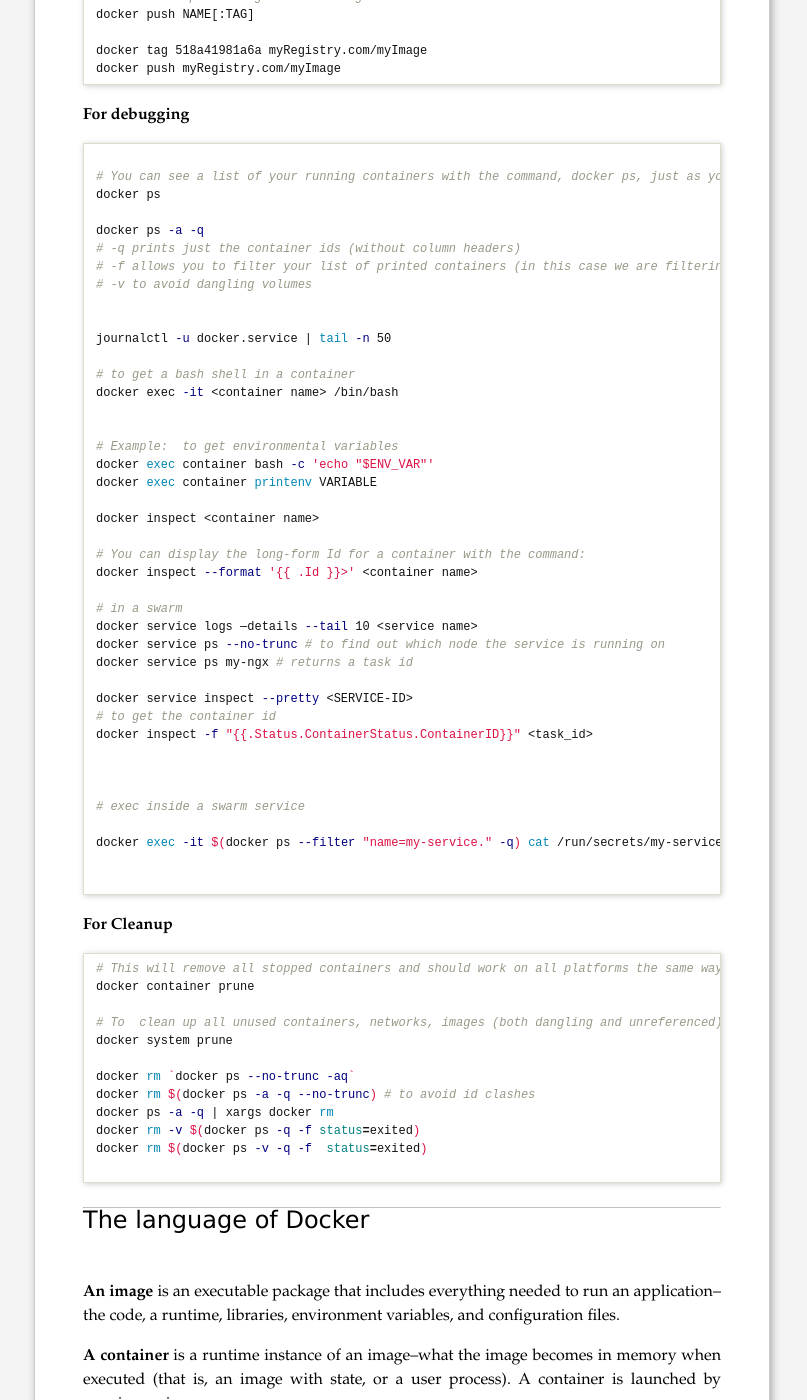
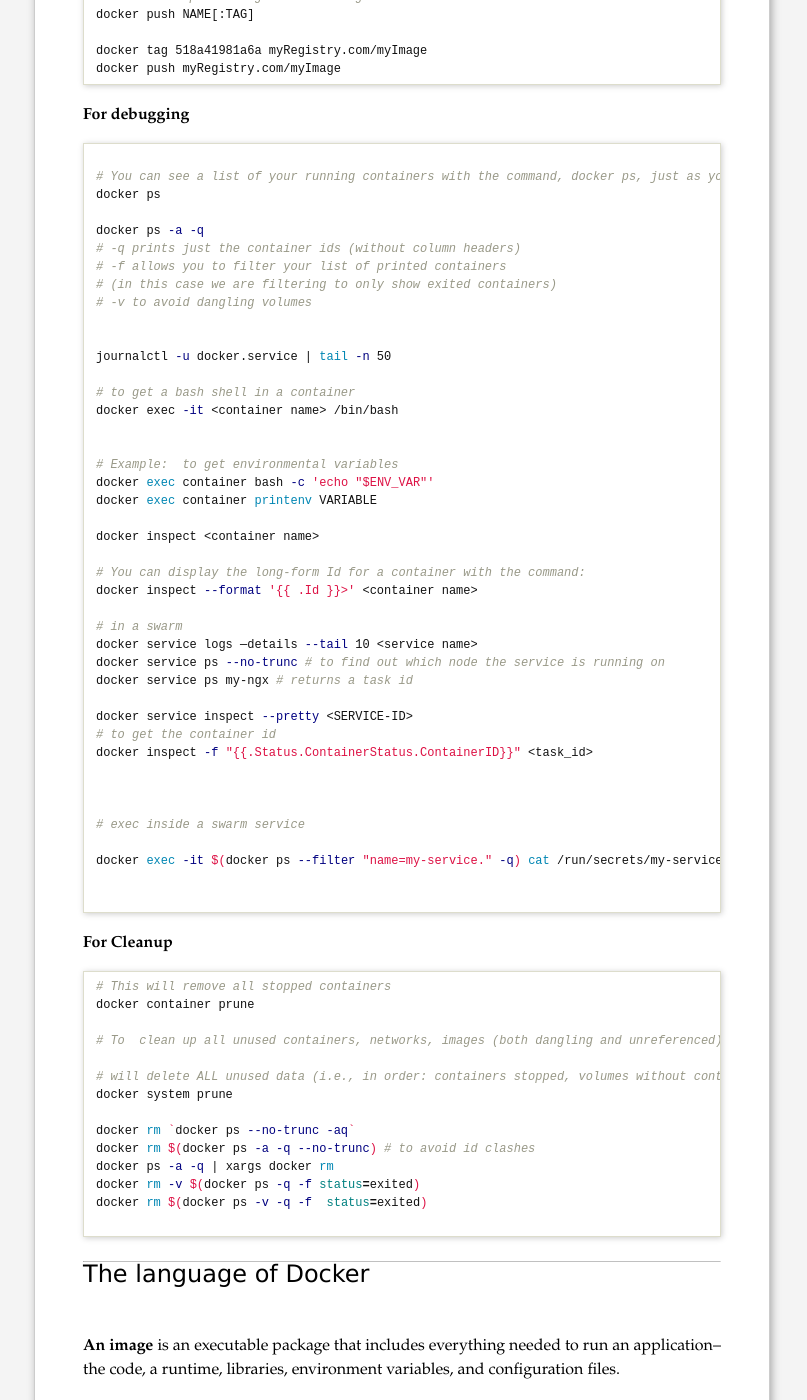
Before and after one commit to piyushahuja/piyushahuja.github.io, a Jekyll site: the page built from _posts/tech/2020-04-15-docker.md, in a window 1280 px wide and 1400 px high, scrolled down 3331 px. Shown: the whole window, without its empty margins (238-1045 px from the left). Built offline with Jekyll 4.4.1, drawn with Linux system fonts in a browser that asks for light colours.

````diff
--- a/_posts/tech/2020-04-15-docker.md
+++ b/_posts/tech/2020-04-15-docker.md
@@ -120,7 +120,8 @@ docker ps
 
 docker ps -a -q
 # -q prints just the container ids (without column headers)
-# -f allows you to filter your list of printed containers (in this case we are filtering to only show exited containers)
+# -f allows you to filter your list of printed containers
+# (in this case we are filtering to only show exited containers)
 # -v to avoid dangling volumes
 
 
@@ -160,10 +161,12 @@ docker exec -it $(docker ps --filter "name=my-service." -q) cat /run/secrets/my-
 **For Cleanup**
 
 ```bash
-# This will remove all stopped containers and should work on all platforms the same way.
+# This will remove all stopped containers
 docker container prune
 
-# To  clean up all unused containers, networks, images (both dangling and unreferenced), and optionally, volumes, in one command.will delete ALL unused data (i.e., in order: containers stopped, volumes without containers and images with no containers).
+# To  clean up all unused containers, networks, images (both dangling and unreferenced), and optionally, volumes, in one command.
+
+# will delete ALL unused data (i.e., in order: containers stopped, volumes without containers and images with no containers).
 docker system prune
 
 docker rm `docker ps --no-trunc -aq`
````
